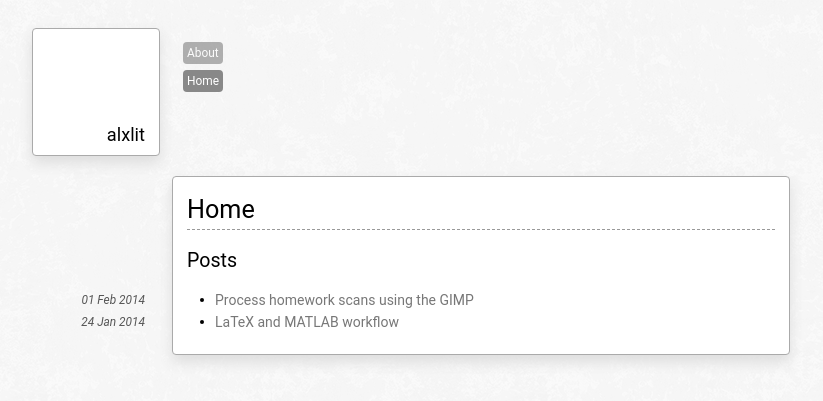
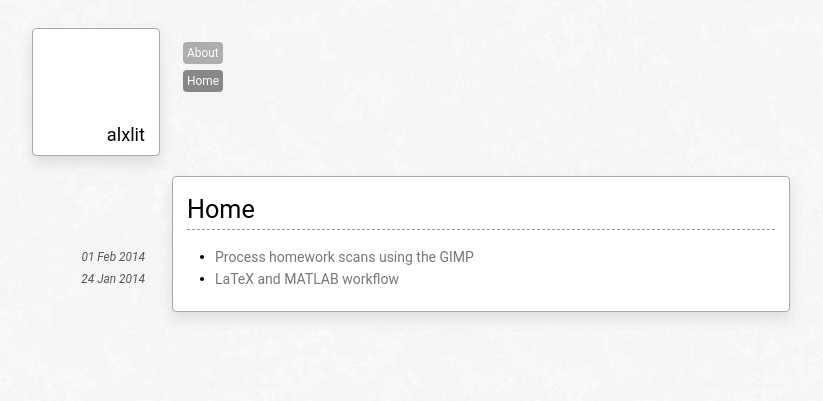
Before and after one commit to alxlit/alxlit.github.io, a Jekyll site: the page built from index.md, in a window 1280 px wide. Shown: the top 401 px of the page, without its empty margins (230-1053 px from the left). Built offline with Jekyll 4.4.1, drawn with Linux system fonts in a browser that asks for light colours.

Commit message:
minor change

```diff
--- a/index.md
+++ b/index.md
@@ -5,8 +5,6 @@ layout: default
 ---
 
 # Home
-
-## Posts
 
 <ul>
   {% for post in site.posts %}
```
